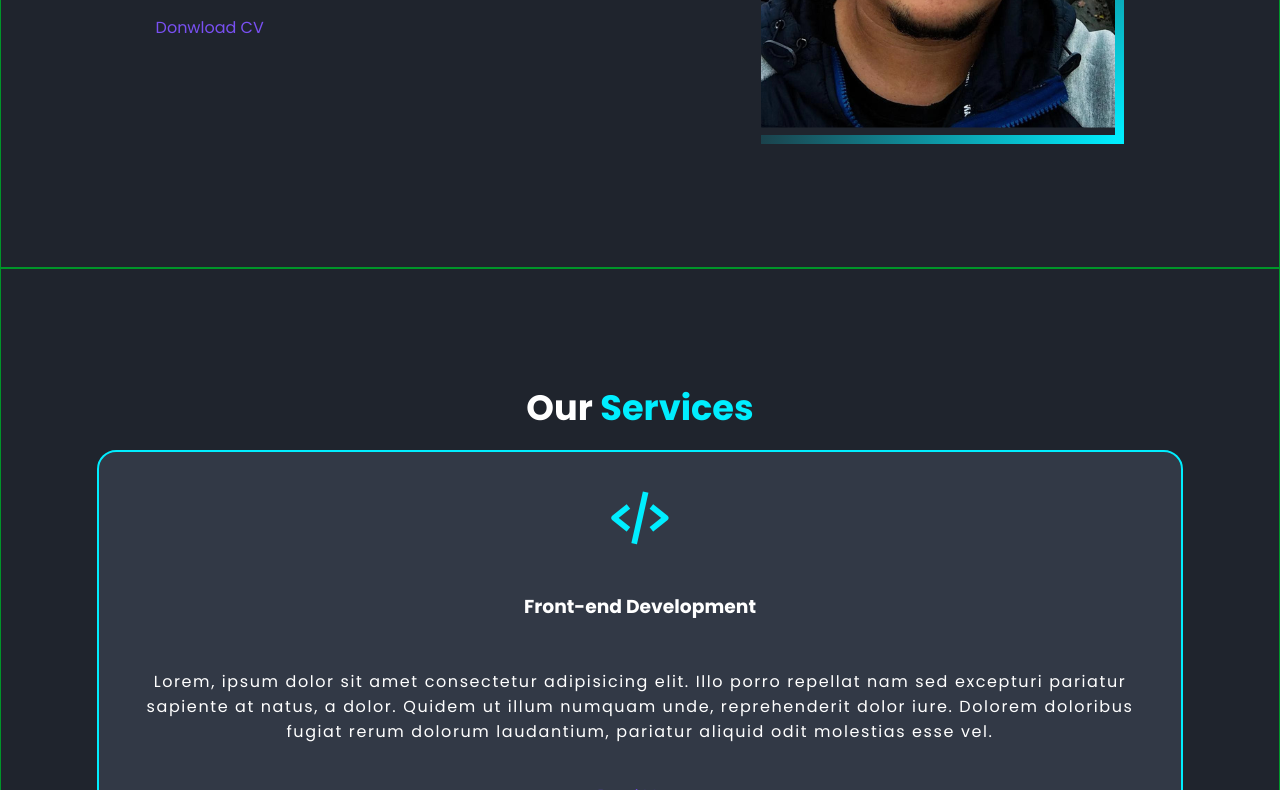
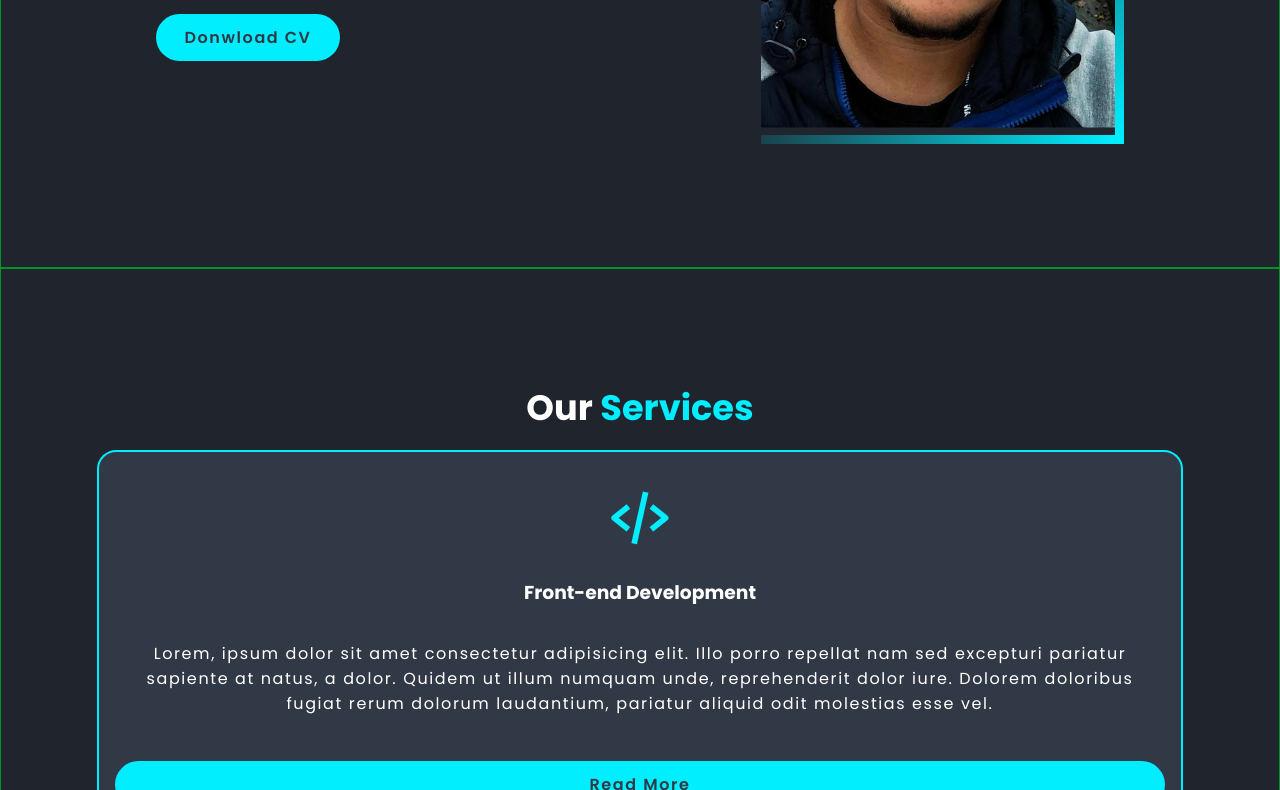
Before and after one commit to Frank1br/portifolio_dev_frank1br, a plain HTML site: page index.html in a window 1280 px wide. Shown: the part 532-1322 px from the top of the page. Drawn offline with nearby package versions, Linux system fonts and the light colour scheme.

Commit message:
style: buttons styles

```diff
--- a/CSS/style.css
+++ b/CSS/style.css
@@ -182,3 +182,29 @@ a {
   overflow: hidden;
   text-overflow: ellipsis;
 }
+
+
+
+
+
+
+
+
+.btn{
+    display: inline-block;
+    padding: 0.7rem 1.8rem;
+    background-color: var(--main-color);
+    border-radius: 2rem;
+    color: var(--bg-color-02);
+    font-weight: 600;
+    letter-spacing: 0.1rem;
+    transition: 0.3s ease;
+    margin-top: 1.2rem;
+}
+
+.btn:hover {
+    box-shadow: 0 0 0.3rem;
+    background-color: inherit;
+    color: var(--main-color);
+    cursor: pointer;
+}
```
